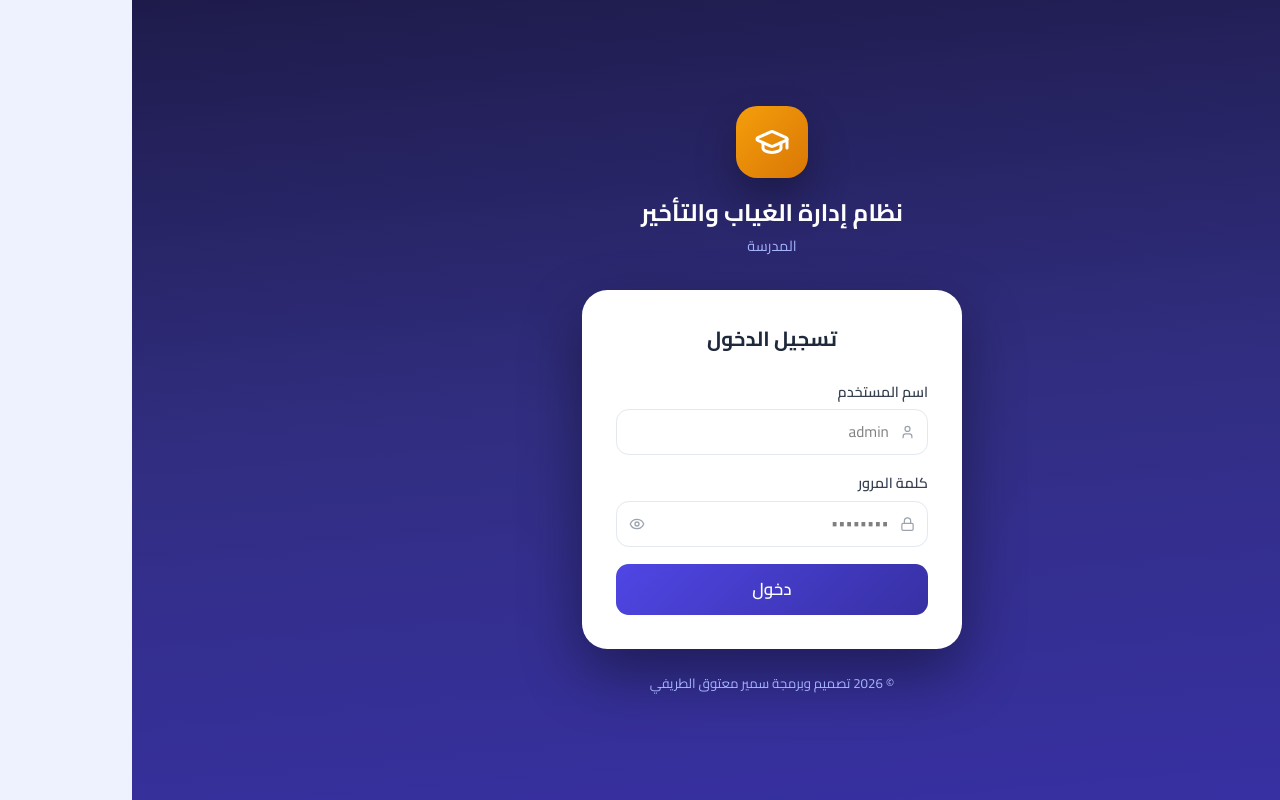
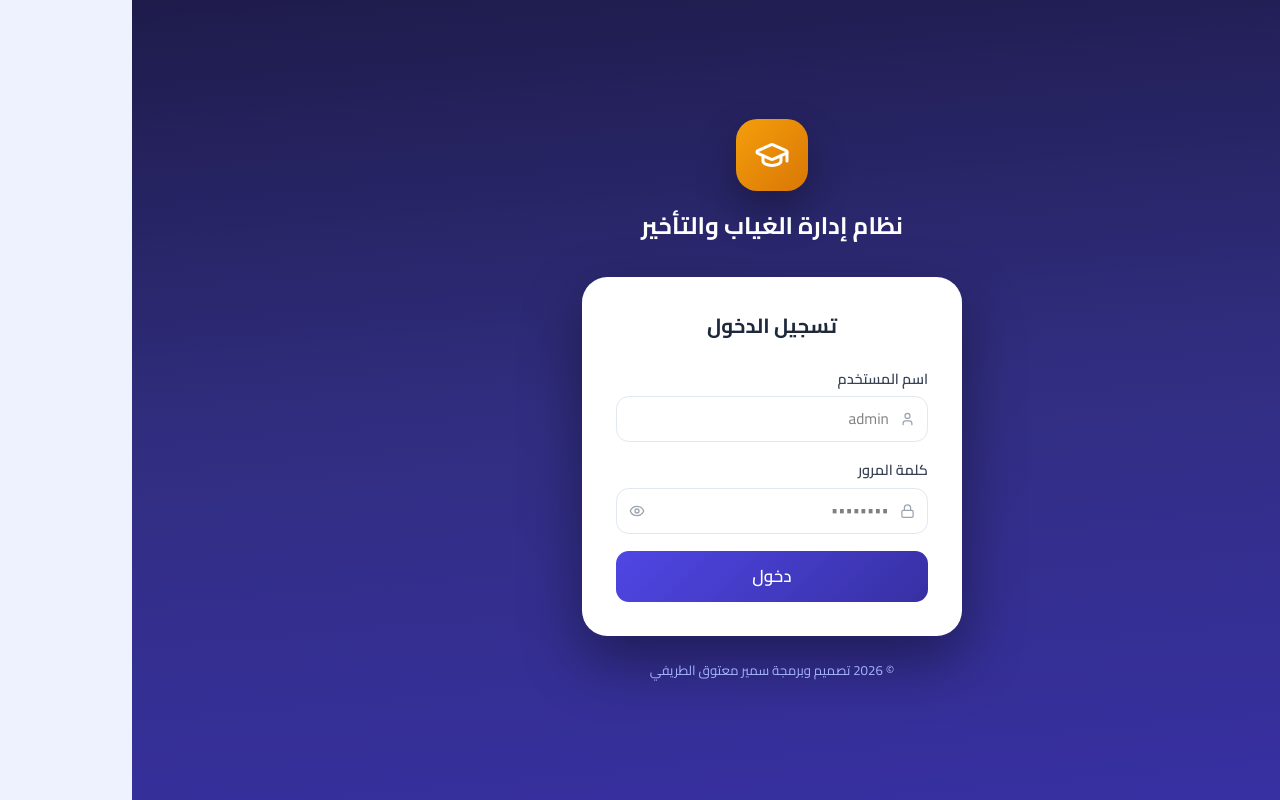
Before and after one commit to sam130eer/teacher-attendance, a React (Vite) app: page /settings in a window 1280 px wide. Built offline with nearby package versions, Linux system fonts and the light colour scheme; no server answers.

Commit message:
show school name on login screen

```diff
--- a/src/pages/Login.tsx
+++ b/src/pages/Login.tsx
@@ -3,10 +3,7 @@ import { Eye, EyeOff, Lock, User, GraduationCap } from 'lucide-react';
 import { getCredentials } from '../utils/auth';
 
 function getSchoolName() {
-  try {
-    const s = JSON.parse(localStorage.getItem('settings') || '{}');
-    return (s && s.schoolName) ? s.schoolName : 'المدرسة';
-  } catch { return 'المدرسة'; }
+  return localStorage.getItem('school_name') || '';
 }
 
 interface Props {
@@ -66,7 +63,9 @@ export default function Login({ onLogin }: Props) {
             <GraduationCap size={36} color="white" />
           </div>
           <h1 style={{ color: 'white', fontSize: '1.4rem', fontWeight: 700, margin: 0 }}>نظام إدارة الغياب والتأخير</h1>
-          <p style={{ color: '#a5b4fc', fontSize: '0.85rem', margin: '0.25rem 0 0' }}>{schoolName}</p>
+          {schoolName && (
+            <p style={{ color: '#fde68a', fontSize: '0.95rem', fontWeight: 600, margin: '0.35rem 0 0' }}>{schoolName}</p>
+          )}
         </div>
 
         {/* Card */}
--- a/src/pages/Settings.tsx
+++ b/src/pages/Settings.tsx
@@ -24,6 +24,7 @@ export default function SettingsPage() {
   function handleSubmit(e: React.FormEvent) {
     e.preventDefault();
     localStorage.setItem('principal_name', principalName.trim());
+    localStorage.setItem('school_name', form.schoolName.trim());
     updateSettings(form);
     setSaved(true);
     setTimeout(() => setSaved(false), 2500);
```
